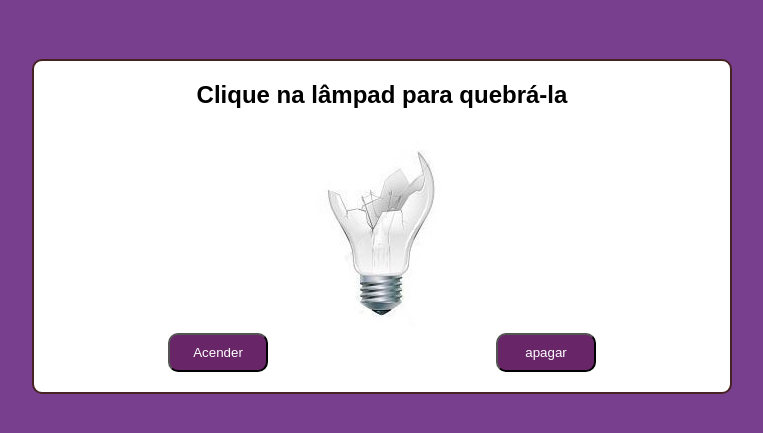
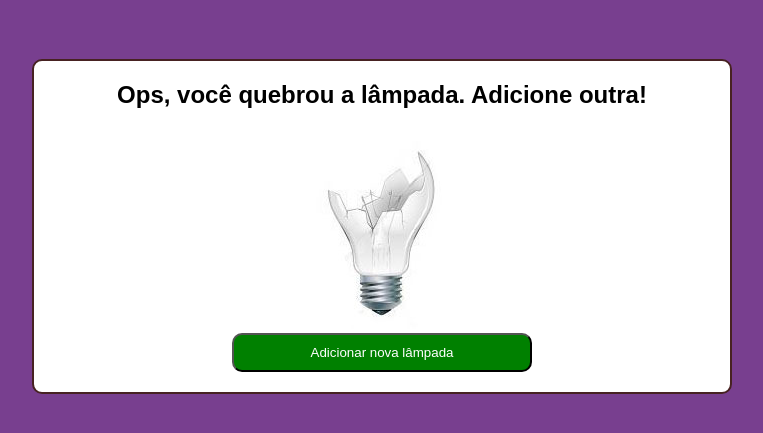
Before and after one commit to Mauriciosouza8989/Mauriciosouza8989, a plain HTML site: page projeto-lampada/index.html in a window 1280 px wide. Both pictures are taken after a click on the picture 640 px from the left and 398 px from the top of the page. Shown: the part 179-612 px from the top of the page, without its empty margins (258-1021 px from the left). Drawn offline with Linux system fonts and the light colour scheme.

Commit message:
Add files via upload

```diff
--- a/projeto-lampada/index.html
+++ b/projeto-lampada/index.html
@@ -13,13 +13,18 @@
     <h1>Lâmpada</h1>
 
     <div id="corpo">
-        <h2>Clique na lâmpad para quebrá-la</h2>
-        <img onclick="quebrar()" () id="lamp" src="./images/apagada.jpg" alt="lâmpada desligada">
+        <h2 id="estado">Clique na lâmpada para quebrá-la</h2>
+
+        <img onclick="quebrar()" id="lamp" src="./images/apagada.jpg" alt="lâmpada desligada">
         <div id="btn">
             <button onclick="acenda()" id="liga">Acender</button>
             <button onclick="apaga()" id="desliga">apagar</button>
+            <button onclick="novaLampada()" id="nova">Adicionar nova lâmpada</button>
+
 
         </div>
+
+
     </div>
 
 
--- a/projeto-lampada/script.js
+++ b/projeto-lampada/script.js
@@ -1,14 +1,37 @@
 let corpo = document.getElementById('corpo');
 let lamp = document.getElementById('lamp');
+let liga = document.getElementById('liga');
+let desliga = document.getElementById('desliga');
+let nova = document.getElementById('nova');
+let estado = document.getElementById('estado');
+
 
 function acenda() {
     lamp.src = "./images/acesa.jpg";
 }
 
 function apaga() {
+    estado.innerText = 'Clique na lâmpada para quebrá-la!'
     lamp.src = "./images/apagada.jpg";
+    nova.style.display = 'none';
+    liga.style.display = 'block';
+    desliga.style.display = 'block';
 }
 
 function quebrar() {
+    estado.innerText = 'Ops, você quebrou a lâmpada. Adicione outra!';
     lamp.src = "./images/quebrada.jpg";
+    nova.style.display = 'block';
+    liga.style.display = 'none';
+    desliga.style.display = 'none';
+
 }
+
+function novaLampada() {
+
+    lamp.src = "./images/apagada.jpg";
+    alert('Nova lampada será adicionada')
+
+
+
+}
--- a/projeto-lampada/style.css
+++ b/projeto-lampada/style.css
@@ -44,6 +44,15 @@ button {
     color: white;
 }
 
+#nova {
+    width: 300px;
+    padding: 10px;
+    background-color: green;
+    border-radius: 10px;
+    color: white;
+    display: none;
+}
+
 #liga:hover {
     background: yellow;
     color: black;
```
